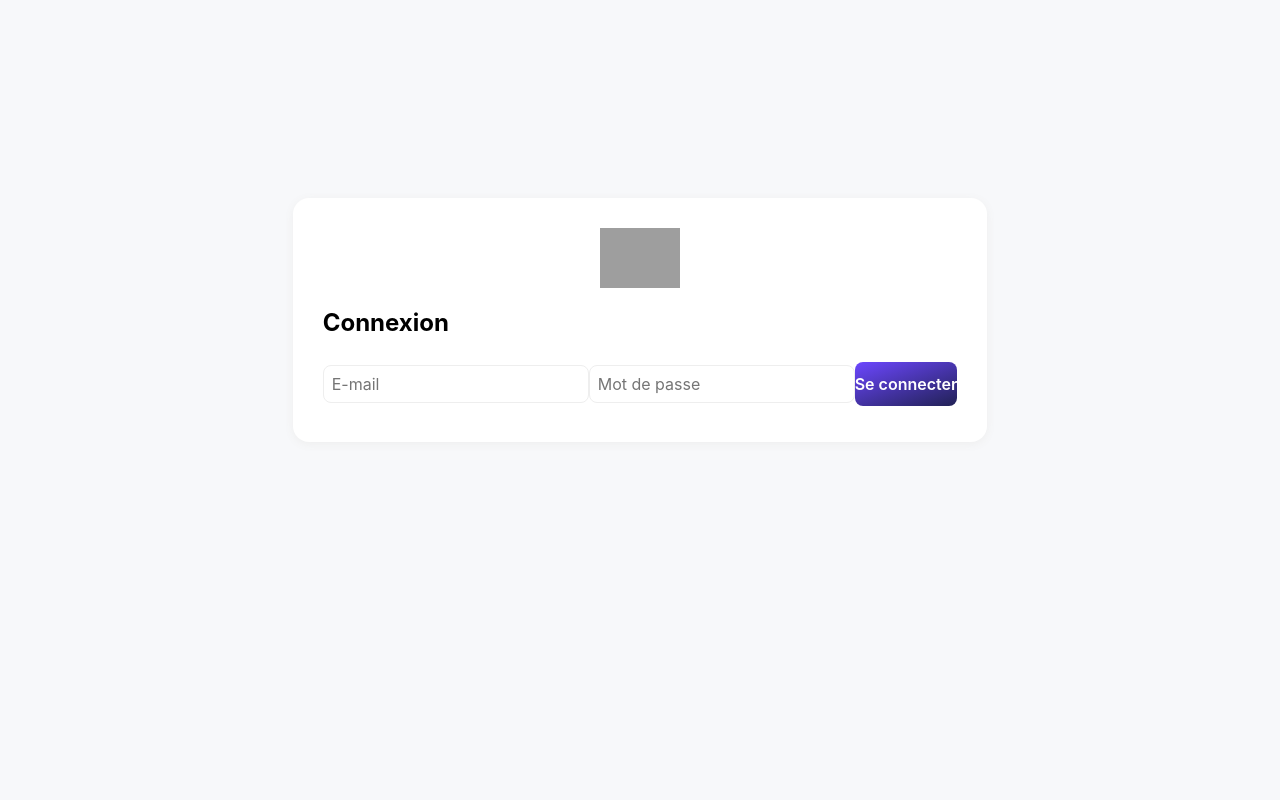
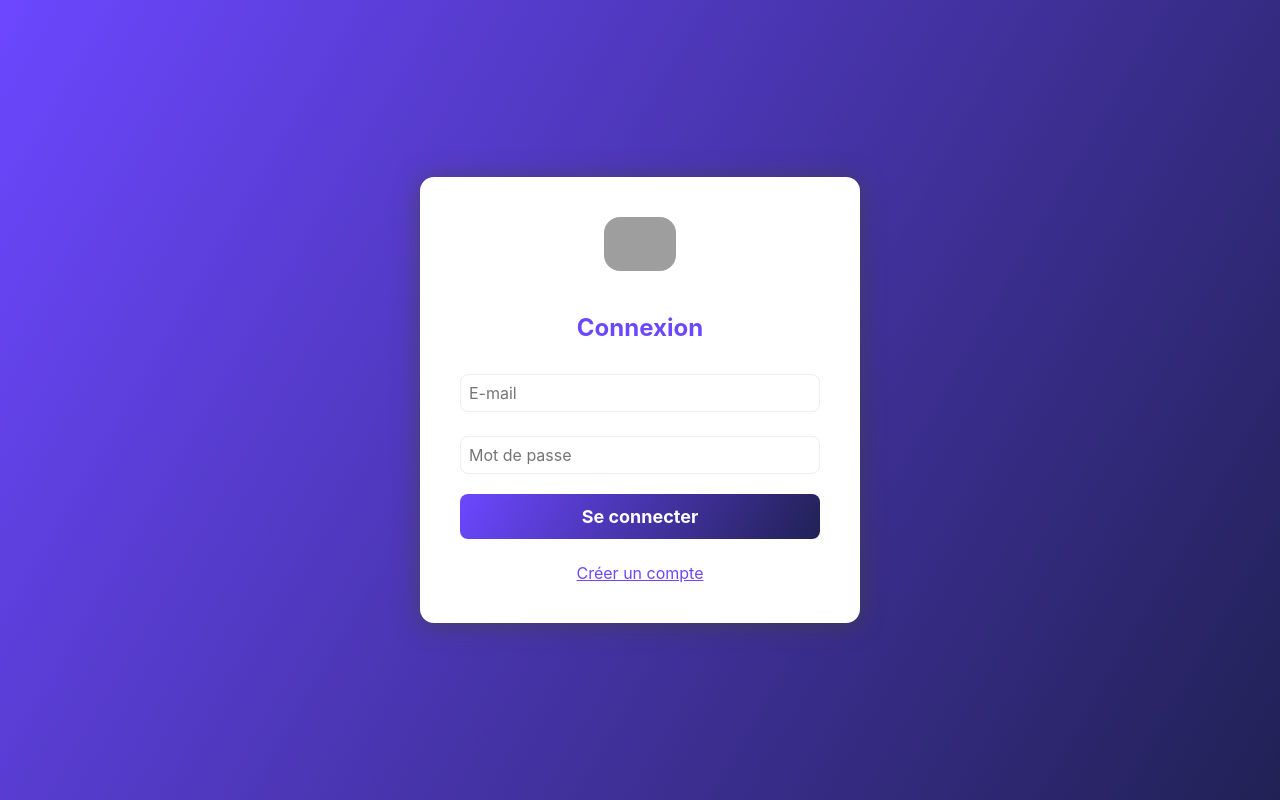
Before and after one commit to OneOffsas/claimoneoff-front02, a Next.js app: page /login in a window 1280 px wide. Built offline with nearby package versions, Linux system fonts and the light colour scheme; grey boxes are pictures that could not be loaded.

Commit message:
Update login.js

```diff
--- a/pages/login.js
+++ b/pages/login.js
@@ -1,4 +1,6 @@
 import { useState } from "react";
+import Link from "next/link";
+
 export default function Login() {
   const [email, setEmail] = useState("");
   const [password, setPassword] = useState("");
@@ -29,21 +31,51 @@ export default function Login() {
   };
 
   return (
-    <div className="centered">
-      <div className="card">
-        <img src="/logo.png" alt="Logo" style={{ width: 80, margin: "0 auto 16px", display: "block" }} />
-        <h2>Connexion</h2>
-        <form onSubmit={handleSubmit}>
-          <input type="email" placeholder="E-mail" value={email} onChange={e => setEmail(e.target.value)} required />
-          <input type="password" placeholder="Mot de passe" value={password} onChange={e => setPassword(e.target.value)} required />
-          <button type="submit" disabled={loading}>
-            {loading ? "Connexion..." : "Se connecter"}
-          </button>
-        </form>
-        {message && (
-          <div style={{ marginTop: 16, color: message.startsWith("Connexion") ? "green" : "red" }}>{message}</div>
-        )}
-      </div>
+    <div style={{
+      minHeight: "100vh",
+      background: "linear-gradient(120deg, #6C47FF 0%, #212155 100%)",
+      display: "flex", alignItems: "center", justifyContent: "center",
+    }}>
+      <form onSubmit={handleSubmit} style={{
+        background: "#fff", borderRadius: 14, boxShadow: "0 2px 24px #4439", padding: 40, width: 360, maxWidth: "92vw"
+      }}>
+        <div style={{ display: "flex", justifyContent: "center" }}>
+          <img src="/logo.png" alt="Logo" style={{ width: 72, marginBottom: 22, borderRadius: 16 }} />
+        </div>
+        <h2 style={{ textAlign: "center", color: "#6C47FF", fontWeight: 700 }}>Connexion</h2>
+        <input
+          type="email"
+          placeholder="E-mail"
+          value={email}
+          onChange={e => setEmail(e.target.value)}
+          required
+          style={{ width: "100%", margin: "12px 0" }}
+        />
+        <input
+          type="password"
+          placeholder="Mot de passe"
+          value={password}
+          onChange={e => setPassword(e.target.value)}
+          required
+          style={{ width: "100%", margin: "12px 0" }}
+        />
+        <button
+          type="submit"
+          disabled={loading}
+          style={{
+            width: "100%", marginTop: 8,
+            background: "linear-gradient(120deg, #6C47FF 0%, #212155 100%)",
+            color: "#fff", border: "none", borderRadius: 8, padding: "12px 0", fontWeight: 700, fontSize: 18
+          }}>
+          {loading ? "Connexion..." : "Se connecter"}
+        </button>
+        <div style={{ textAlign: "center", marginTop: 18 }}>
+          <Link href="/register" style={{ color: "#6C47FF" }}>Créer un compte</Link>
+        </div>
+        {message && <div style={{
+          marginTop: 18, color: message.startsWith("Connexion") ? "green" : "red", textAlign: "center"
+        }}>{message}</div>}
+      </form>
     </div>
   );
 }
```
